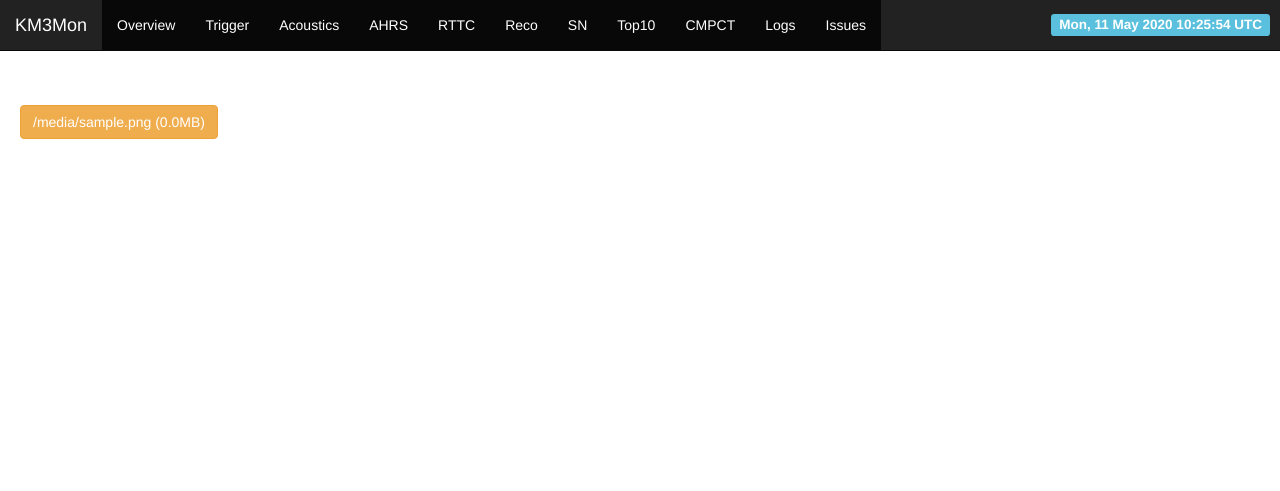
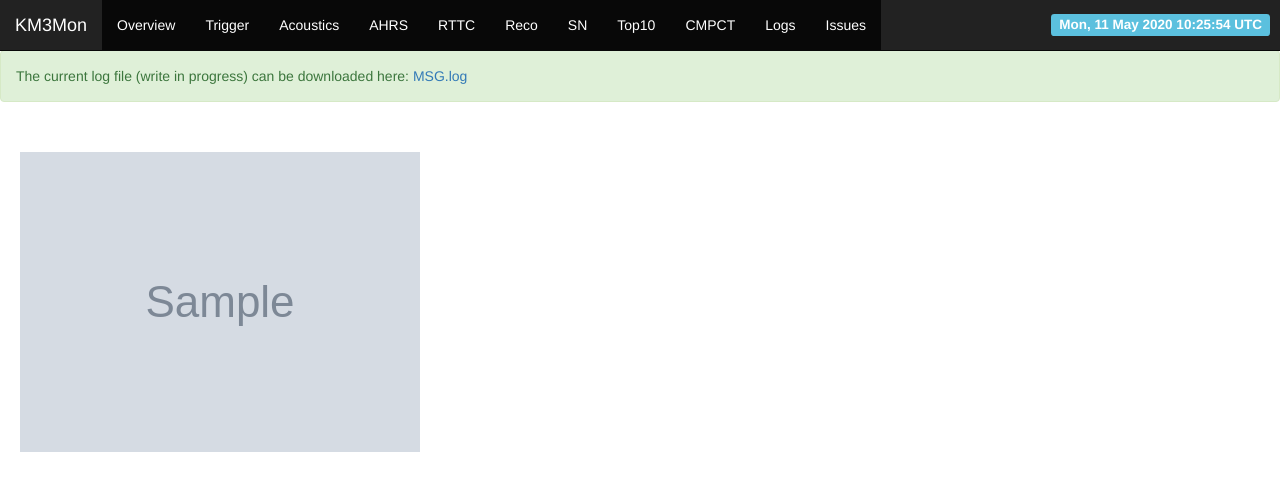
Before and after one commit to tamasgal/km3mon, a Flask app: template app/templates/logs.html in a window 1280 px wide. Shown: the top 491 px of the page. Run offline with Flask 2, Linux system fonts and the light colour scheme; the template is opened without the code that fills it: most values are stand-ins (such as "Sample title", 1, 10 or a date in 2020); grey boxes marked "Sample" are stand-in pictures; some libraries are stand-ins or nearby versions.

Commit message:
Add plots to the logs

```diff
--- a/app/templates/logs.html
+++ b/app/templates/logs.html
@@ -1,13 +1,20 @@
 {% extends "base.html" %}
 
 {% block main %}
+
+    <div class="alert alert-success alert-dismissible" role="alert">The current log file (write in progress) can be downloaded here: <a href="/logs/MSG.log">MSG.log</a></div>
 
 
     <div class="container-fluid" id="logs">
         <div class="row">
             <div class="col-md-12">
+
                 {% for filename, filesize in files.items() %}
-                <a href="/logs/{{ filename }}" class="btn btn-{{ 'primary' if filename == 'MSG.log' else 'warning' }}" role="button">{{ filename }} ({{'%0.1f' | format(filesize/1024/1024) }}MB)</a></button>
+                {% if filename != 'MSG.log' %}
+                <a href="/logs/{{ filename }}">
+                    <img src="/logs/{{ filename|replace('.log', '.png') }}" alt="{{ filename }} ({{'%0.1f' | format(filesize/1024/1024) }}MB)" />
+                </a>
+                {% endif %}
                 {% endfor %}
             </div>
         </div>
```
